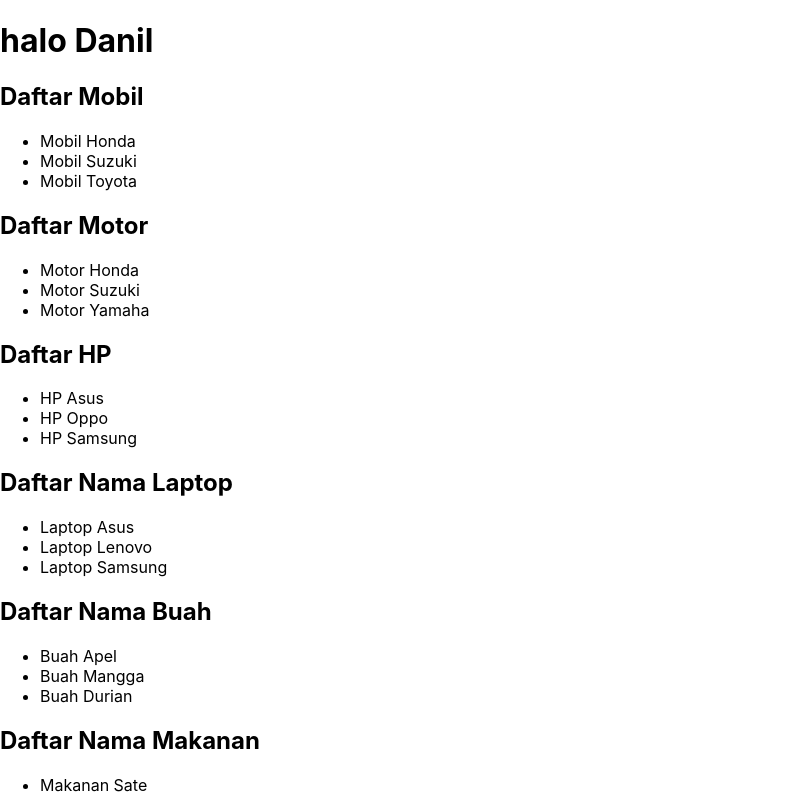
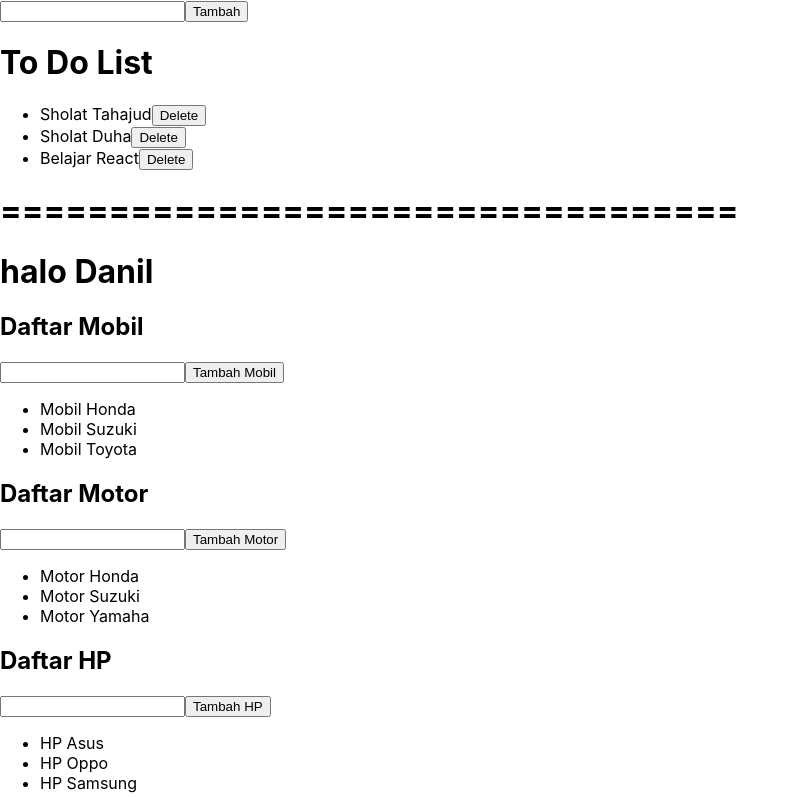
Before and after one commit to Fakhrudin-MFM/react-crud-example, a React (Create React App) app: page / in a window 1280 px wide. Shown: the top 797 px of the page, without its empty margins (0-799 px from the left). Built offline with nearby package versions, Linux system fonts and the light colour scheme.

Commit message:
jadi create delete

```diff
--- a/src/components/Component1.js
+++ b/src/components/Component1.js
@@ -5,10 +5,12 @@
     return (
       <div>
         <h2>Daftar {this.props.nama}</h2>
+        <input type="text" />
+        <button>Tambah {this.props.nama}</button>
         <ul>
-          {this.props.nilai.map(nilai => {
+          {this.props.nilai.map((nilai, index) => {
             return (
-              <li>
+              <li key={index}>
                 {this.props.nama} {nilai}
               </li>
             );
--- /dev/null
+++ b/src/components/Crud.js
@@ -0,0 +1,60 @@
+import React, { Component } from 'react';
+
+class Crud extends Component {
+  state = {
+    todo: ['Sholat Tahajud', 'Sholat Duha', 'Belajar React'],
+    kegiatan: ''
+  };
+
+  handleChange = event => {
+    this.setState({ [event.target.name]: event.target.value });
+  };
+
+  addTodo = () => {
+    const newData = [...this.state.todo];
+    newData.push(this.state.kegiatan);
+    this.setState({
+      todo: newData,
+      kegiatan: ''
+    });
+  };
+
+  deleteTodo = index => {
+    const newData = [...this.state.todo];
+    newData.splice(index, 1);
+
+    this.setState({
+      todo: newData
+    });
+  };
+
+  render() {
+    return (
+      <div>
+        <input
+          type="text"
+          name="kegiatan"
+          onChange={this.handleChange}
+          value={this.state.kegiatan}
+        />
+
+        <button onClick={this.addTodo}>Tambah</button>
+
+        <h1>To Do List</h1>
+        <ul>
+          {this.state.todo.map((todo, index) => {
+            return (
+              <li key={index}>
+                {todo}
+                <button onClick={() => this.deleteTodo(index)}>Delete</button>
+              </li>
+            );
+          })}
+        </ul>
+        <h1>==================================</h1>
+      </div>
+    );
+  }
+}
+
+export default Crud;
--- a/src/components/IndexComponent.js
+++ b/src/components/IndexComponent.js
@@ -5,6 +5,7 @@
 import SC1 from './SComponent1';
 import SC2 from './SComponent1';
 import SC3 from './SComponent1';
+import Crud from './Crud';
 
 class IndexComponent extends Component {
   state = {
@@ -21,6 +22,7 @@
   render() {
     return (
       <div>
+        <Crud />
         <h1>halo {this.state.nama}</h1>
         <Component1 nama="Mobil" nilai={this.state.mobil} />
         <Component2 nama="Motor" nilai={this.state.motor} />
--- a/src/components/SComponent1.js
+++ b/src/components/SComponent1.js
@@ -5,9 +5,9 @@
     <div>
       <h2>Daftar Nama {props.nama}</h2>
       <ul>
-        {props.nilai.map(nilai => {
+        {props.nilai.map((nilai, index) => {
           return (
-            <li>
+            <li key={index}>
               {props.nama} {nilai}
             </li>
           );
```
